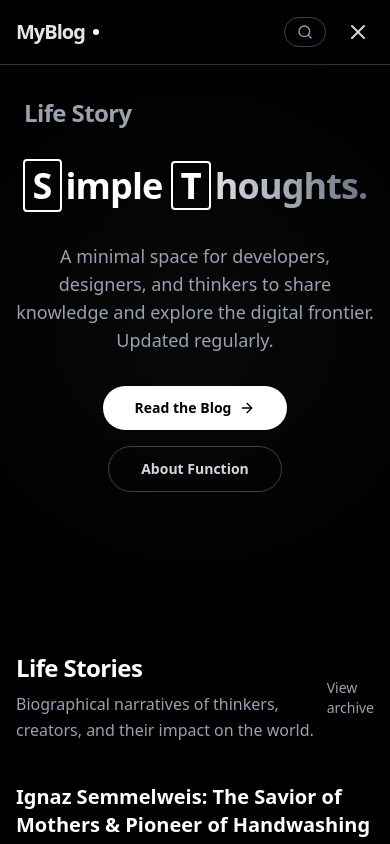
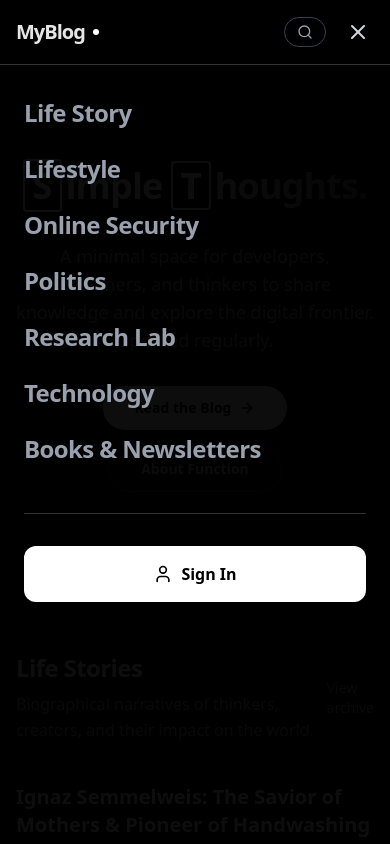
Before and after one commit to akhilprakash869/myblogg, a Next.js app: page / in a window 390 px wide. Both pictures are taken after a click on the button 358 px from the left and 32 px from the top of the page. Shown: the top 844 px of the page. Built offline with nearby package versions, Linux system fonts and the light colour scheme.

Commit message:
fix(ui): break out mobile menu drawer from backdrop-filter containing block

```diff
--- a/src/components/MobileMenu.tsx
+++ b/src/components/MobileMenu.tsx
@@ -45,10 +45,10 @@ export function MobileMenu() {
             </button>
 
             <div
-                className={`fixed inset-x-0 top-16 bottom-0 z-40 flex flex-col bg-[#000]/95 backdrop-blur-xl border-t border-[#333] transition-all duration-300 ease-in-out ${isOpen ? "opacity-100 translate-y-0 visible" : "opacity-0 -translate-y-4 invisible pointer-events-none"
+                className={`absolute left-0 right-0 top-full h-[calc(100vh-4rem)] z-40 flex flex-col bg-[#000]/95 backdrop-blur-xl border-t border-[#333] transition-all duration-300 ease-in-out ${isOpen ? "opacity-100 translate-y-0 visible" : "opacity-0 -translate-y-4 invisible pointer-events-none"
                     }`}
             >
-                <div className="flex-1 overflow-y-auto px-6 py-8">
+                <div className="flex-1 overflow-y-auto px-6 py-8 pb-32">
                     <nav className="flex flex-col gap-6">
                         {links.map((link) => (
                             <Link
```
